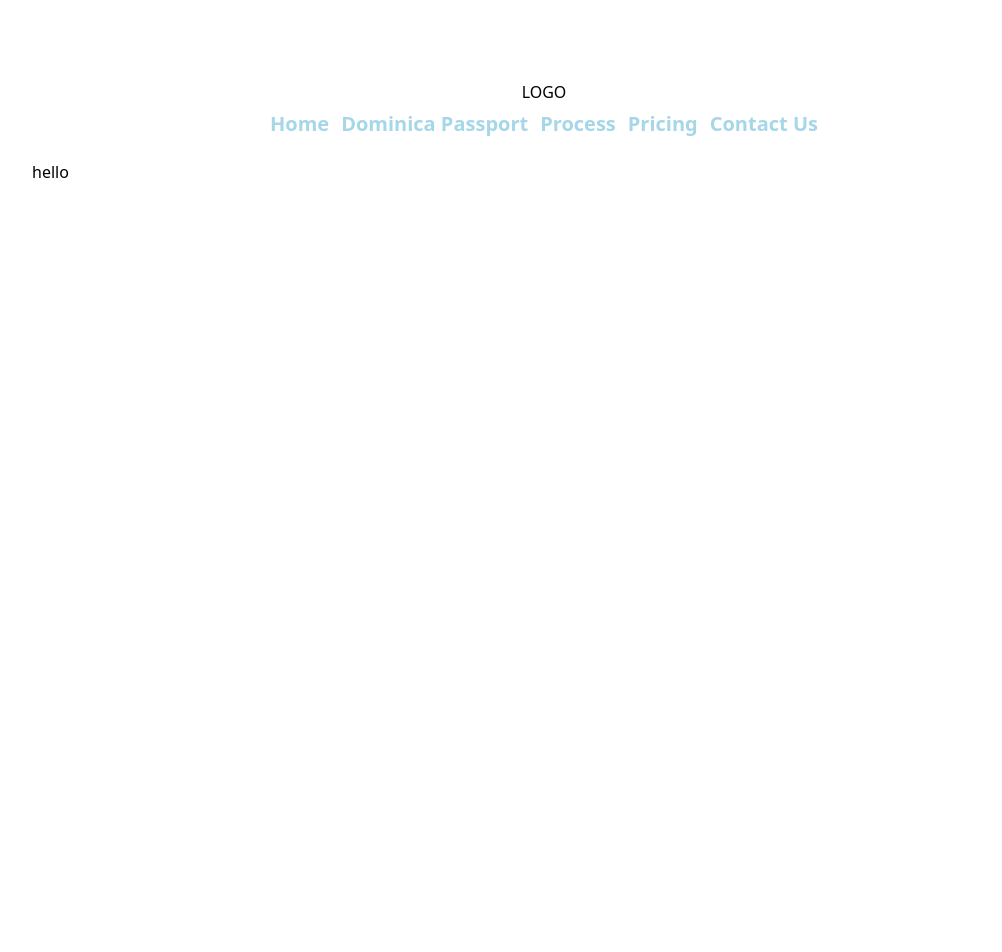
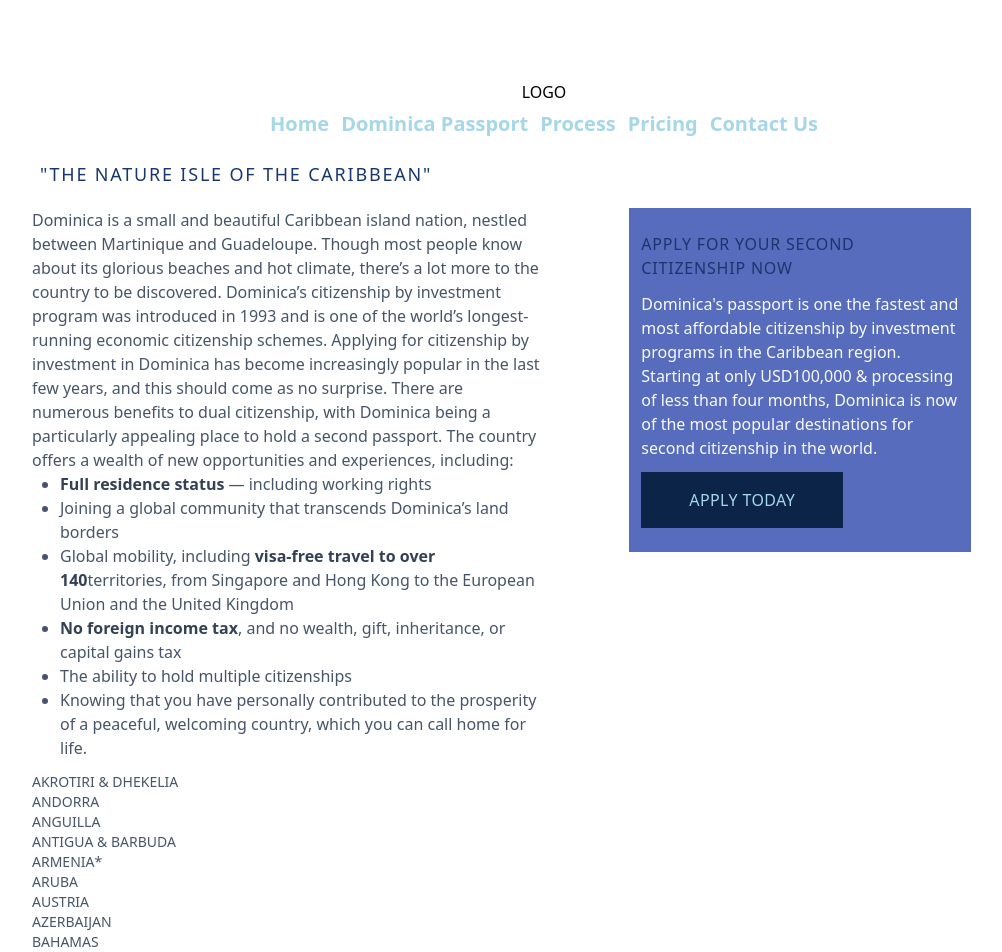
Before and after one commit to Caribbeandxb/cmc-final, a Next.js app: page /dominica-passport in a window 1280 px wide. Shown: the top 952 px of the page, without its empty margins (96-1098 px from the left). Built offline with nearby package versions, Linux system fonts and the light colour scheme.

Commit message:
create domPassport

```diff
--- /dev/null
+++ b/src/lib/index.js
@@ -0,0 +1,146 @@
+// list of countries you could travel to
+export const countries = [
+  'AKROTIRI & DHEKELIA',
+  'ANDORRA',
+  'ANGUILLA',
+  'ANTIGUA & BARBUDA',
+  'ARMENIA*',
+  'ARUBA',
+  'AUSTRIA',
+  'AZERBAIJAN',
+  'BAHAMAS',
+  'BANGLADESH',
+  'BARBADOS',
+  'BELARUS*',
+  'BELGIUM',
+  'BELIZE',
+  'BERMUDA',
+  'BHUTAN*',
+  'BOLIVIA*',
+  'BOSNIA AND HERZEGOVINA',
+  'BOTSWANA',
+  'BRAZIL',
+  'BRITISH VIRGIN ISLANDS',
+  'BRUNEI',
+  'BULGARIA',
+  'CAMBODIA*',
+  'CAPE VERDE ISLANDS',
+  'CARIBBEAN NETHERLANDS',
+  'CAYMAN ISLANDS',
+  'CHINA',
+  'COLOMBIA',
+  'COMOROS*',
+  'COOK ISLANDS',
+  'COSTA RICA',
+  'CROATIA',
+  'CUBA',
+  'CYPRUS',
+  'CZECH REPUBLIC',
+  'DENMARK',
+  'DJIBOUTI*',
+  'DOMINICAN REPUBLIC',
+  'ECUADOR',
+  'EGYPT*',
+  'ESTONIA',
+  'ESWATINI',
+  'FIJI',
+  'FINLAND',
+  'FAROE ISLANDS',
+  'FRANCE',
+  'FRENCH GUIANA',
+  'FRENCH POLYNESIA',
+  'FRENCH WEST INDIES',
+  'GAMBIA',
+  'GERMANY',
+  'GIBRALTAR',
+  'GREECE',
+  'GRENADA',
+  'GREENLAND',
+  'GUINEA-BISSAU*',
+  'GUYANA',
+  'HAITI',
+  'HONG KONG',
+  'HUNGARY',
+  'ICELAND',
+  'INDONESIA',
+  'IRAN*',
+  'IRELAND',
+  'ISRAEL',
+  'ITALY',
+  'JAMAICA',
+  'JORDAN*',
+  'KENYA',
+  'KOREA (SOUTH)',
+  'LAOS*',
+  'LATVIA',
+  'LESOTHO',
+  'LIECHTENSTEIN',
+  'LITHUANIA',
+  'LUXEMBOURG',
+  'MACAU*',
+  'MADAGASCAR*',
+  'MALAWI',
+  'MALAYSIA',
+  'MALDIVES*',
+  'MALTA',
+  'MAURITANIA*',
+  'MAURITIUS',
+  'MAYOTTE',
+  'MICRONESIA',
+  'MONACO',
+  'MONTENEGRO',
+  'MONTSERRAT',
+  'MOZAMBIQUE*',
+  'NEPAL*',
+  'NETHERLANDS',
+  'NEW CALEDONIA',
+  'NICARAGUA*',
+  'NIUE',
+  'NORTHERN MARIANA ISLANDS*',
+  'NORWAY',
+  'PANAMA',
+  'PERU',
+  'PHILIPPINES',
+  'PITCAIRN ISLANDS',
+  'POLAND',
+  'PORTUGAL',
+  'REUNION',
+  'ROMANIA',
+  'RUSSIA',
+  'SAMOA*',
+  'SAN MARINO',
+  'SEYCHELLES*',
+  'SINGAPORE',
+  'SLOVAKIA',
+  'SLOVENIA',
+  'SOLOMON ISLANDS*',
+  'SOMALIA*',
+  'SPAIN',
+  'ST. MAARTEN',
+  'ST. KITTS & NEVIS',
+  'ST. LUCIA',
+  'ST. PIERRE AND MIQUELON',
+  'ST. VINCENT & THE GRENADINES',
+  'SURINAME',
+  'SWAZILAND',
+  'SWEDEN',
+  'SWITZERLAND',
+  'TANZANIA',
+  'TIMOR-LESTE*',
+  'TOGO*',
+  'TONGA*',
+  'TRINIDAD & TOBAGO',
+  'TUNISIA',
+  'TURKS AND CAICOS ISLANDS',
+  'TUVALU',
+  'UGANDA*',
+  'UKRAINE*',
+  'UNITED KINGDOM',
+  'URUGUAY',
+  'UZBEKISTAN',
+  'VANUATU',
+  'VATICAN CITY',
+  'VENEZUELA',
+  'WALLIS AND FUTUNA',
+  'ZAMBIA',
+];
--- a/src/pages/dominica-passport/index.js
+++ b/src/pages/dominica-passport/index.js
@@ -1,13 +1,113 @@
 import Layout from '@/components/layouts';
+import { countries } from '@/lib';
+import Head from 'next/head';
+import Link from 'next/link';
 import React from 'react';
 
 const DominicaPassportPage = () => {
   return (
-    <main>
+    <main className='md:mx-3'>
+      <Head>
+        <title>CMC | Dominica Passport</title>
+      </Head>
       {/* banner  */}
       <div>{/* banner should use full width of the page at all sizes */}</div>
       {/* to avoid default css styles, use layout here */}
-      <Layout>hello</Layout>
+      <Layout>
+        <div>
+          <h1 className='ml-2 my-5 text-left tracking-widest text-lg text-secondaryColor'>
+            "THE NATURE ISLE OF THE CARIBBEAN"
+          </h1>
+          <article
+            className='flex flex-col items-center justify-center text-slate-600
+          lg:flex-row lg:items-start
+          '
+          >
+            <div className='lg:w-1/2'>
+              <div className=' font-light'>
+                <p className='text-base text-left'>
+                  Dominica is a small and beautiful Caribbean island nation,
+                  nestled between Martinique and Guadeloupe. Though most people
+                  know about its glorious beaches and hot climate, there’s a lot
+                  more to the country to be discovered. Dominica’s citizenship
+                  by investment program was introduced in 1993 and is one of the
+                  world’s longest-running economic citizenship schemes. Applying
+                  for citizenship by investment in Dominica has become
+                  increasingly popular in the last few years, and this should
+                  come as no surprise. There are numerous benefits to dual
+                  citizenship, with Dominica being a particularly appealing
+                  place to hold a second passport. The country offers a wealth
+                  of new opportunities and experiences, including:
+                </p>
+                <ul className='ml-7 list-disc text-base'>
+                  <li>
+                    {' '}
+                    <span className='font-bold text-slate-700'>
+                      Full residence status
+                    </span>{' '}
+                    — including working rights
+                  </li>
+                  <li>
+                    Joining a global community that transcends Dominica’s land
+                    borders
+                  </li>
+                  <li>
+                    Global mobility, including{' '}
+                    <span className='font-bold text-slate-700'>
+                      visa-free travel to over 140
+                    </span>
+                    territories, from Singapore and Hong Kong to the European
+                    Union and the United Kingdom
+                  </li>
+                  <li>
+                    <span className='font-bold text-slate-700'>
+                      No foreign income tax
+                    </span>
+                    , and no wealth, gift, inheritance, or capital gains tax
+                  </li>
+                  <li>The ability to hold multiple citizenships</li>
+                  <li>
+                    Knowing that you have personally contributed to the
+                    prosperity of a peaceful, welcoming country, which you can
+                    call home for life.
+                  </li>
+                </ul>
+
+                <div className='my-3 text-sm font-normal text-slate-600'>
+                  {countries.map((country) => (
+                    <p key={country}>{country}</p>
+                  ))}
+                </div>
+              </div>
+            </div>
+            {/* card */}
+            <div
+              className='max-h-64 min-h-fit max-w-full p-3 my-10 bg-mainLightColor
+            lg:w-4/12 lg:mx-auto lg:max-h-full lg:my-0
+            '
+            >
+              <div>
+                <h4 className='py-3 uppercase text-secondaryColor tracking-wider'>
+                  APPLY FOR YOUR SECOND CITIZENSHIP NOW
+                </h4>
+              </div>
+              <div>
+                <p className='text-slate-50'>
+                  Dominica's passport is one the fastest and most affordable
+                  citizenship by investment programs in the Caribbean region.
+                  Starting at only USD100,000 & processing of less than four
+                  months, Dominica is now of the most popular destinations for
+                  second citizenship in the world.
+                </p>
+                <button className='bg-mainColor tracking-wide my-3 py-4 px-12 text-secondaryLightColor uppercase'>
+                  <Link href={'/'}>apply today</Link>
+                </button>
+              </div>
+            </div>
+            {/* card */}
+          </article>
+        </div>
+      </Layout>
     </main>
   );
 };
--- a/tailwind.config.js
+++ b/tailwind.config.js
@@ -6,6 +6,7 @@ module.exports = {
     './src/app/**/*.{js,ts,jsx,tsx,mdx}',
   ],
   theme: {
+    extend: {
       colors: {
         mainColor: '#0B2447',
         secondaryColor: '#19376D',
@@ -14,5 +15,6 @@ module.exports = {
         white: '#fff',
       },
     },
+  },
   plugins: [],
 };
```
Lines whose indentation alone changed are shown as unchanged.
